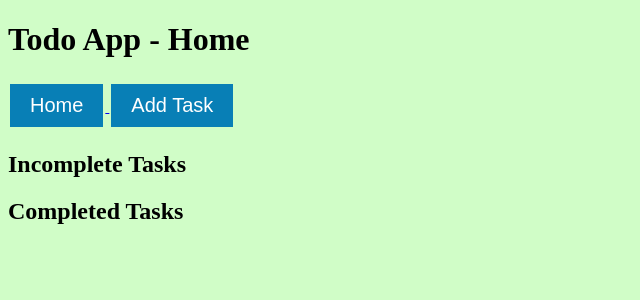
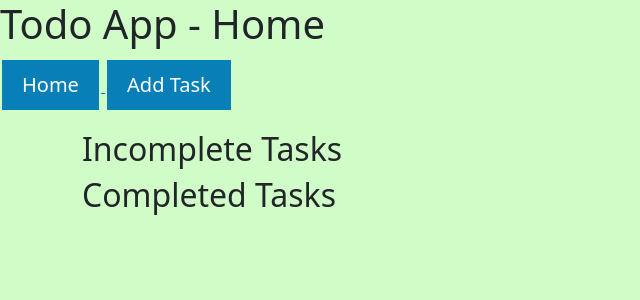
Before and after one commit to Navereni/QA-Project, a Flask app: page / in a window 1280 px wide. Shown: the top 300 px of the page, without its empty margins (0-640 px from the left). Run offline with Flask 2, Linux system fonts and the light colour scheme; data that the repository does not hold is empty; some libraries are stand-ins or nearby versions.

Commit message:
leyout upgrade

```diff
--- a/frontend/application/templates/layout.html
+++ b/frontend/application/templates/layout.html
@@ -3,6 +3,14 @@
     <head>
         <title>Todo App - {{ title }}</title>
     </head>
+     <!-- Required meta tags -->
+     <meta charset="utf-8">
+     <meta name="viewport" content="width=device-width, initial-scale=1">
+
+     <!-- Bootstrap CSS -->
+     <link href="https://cdn.jsdelivr.net/npm/bootstrap@5.1.3/dist/css/bootstrap.min.css" rel="stylesheet" integrity="sha384-1BmE4kWBq78iYhFldvKuhfTAU6auU8tT94WrHftjDbrCEXSU1oBoqyl2QvZ6jIW3" crossorigin="anonymous">
+
+
     <style>
         .button {
           background-color: #087fb6;
@@ -28,7 +36,18 @@
                 <button class="button">Add Task</button>
             </a>
         </p>
-        {% block body %}
-        {% endblock body %}
+<div class="container">
+    {% block body %}
+    {% endblock body %}
+</div>
+        <!-- Optional JavaScript; choose one of the two! -->
+
+    <!-- Option 1: Bootstrap Bundle with Popper -->
+    <script src="https://cdn.jsdelivr.net/npm/bootstrap@5.1.3/dist/js/bootstrap.bundle.min.js" integrity="sha384-ka7Sk0Gln4gmtz2MlQnikT1wXgYsOg+OMhuP+IlRH9sENBO0LRn5q+8nbTov4+1p" crossorigin="anonymous"></script>
+
+    <!-- Option 2: Separate Popper and Bootstrap JS -->
+
+    <script src="https://cdn.jsdelivr.net/npm/@popperjs/core@2.10.2/dist/umd/popper.min.js" integrity="sha384-7+zCNj/IqJ95wo16oMtfsKbZ9ccEh31eOz1HGyDuCQ6wgnyJNSYdrPa03rtR1zdB" crossorigin="anonymous"></script>
+    <script src="https://cdn.jsdelivr.net/npm/bootstrap@5.1.3/dist/js/bootstrap.min.js" integrity="sha384-QJHtvGhmr9XOIpI6YVutG+2QOK9T+ZnN4kzFN1RtK3zEFEIsxhlmWl5/YESvpZ13" crossorigin="anonymous"></script>
     </body>
 </html>
```
